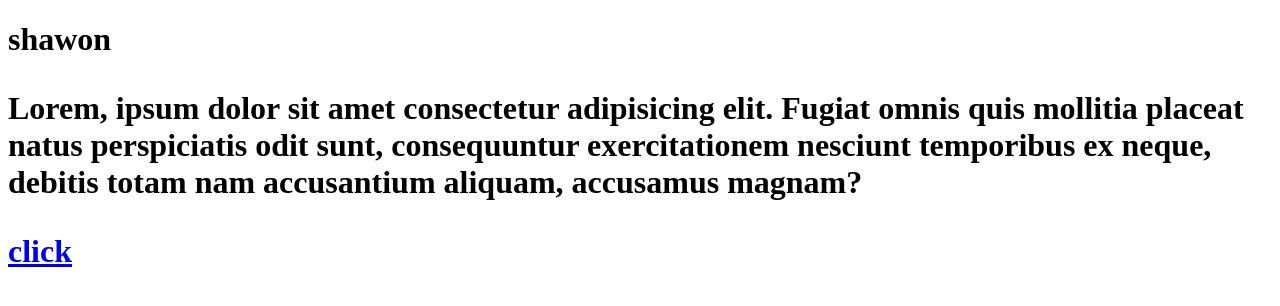
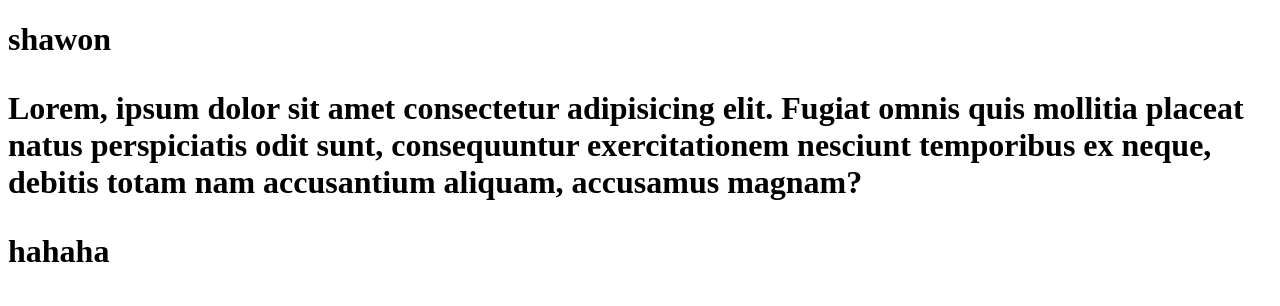
Before and after one commit to ABMshawonislam-dev/class-37, a plain HTML site: page index.html in a window 1280 px wide. Drawn offline with Linux system fonts and the light colour scheme.

Commit message:
add heading

```diff
--- a/index.html
+++ b/index.html
@@ -9,6 +9,7 @@
 <body>
     <h1>shawon<h1>
   <p>Lorem, ipsum dolor sit amet consectetur adipisicing elit. Fugiat omnis quis mollitia placeat natus perspiciatis odit sunt, consequuntur exercitationem nesciunt temporibus ex neque, debitis totam nam accusantium aliquam, accusamus magnam?</p>
-    <a href="#">click</a>
+
+    <h1>hahaha</h1>
 </body>
 </html>
```
